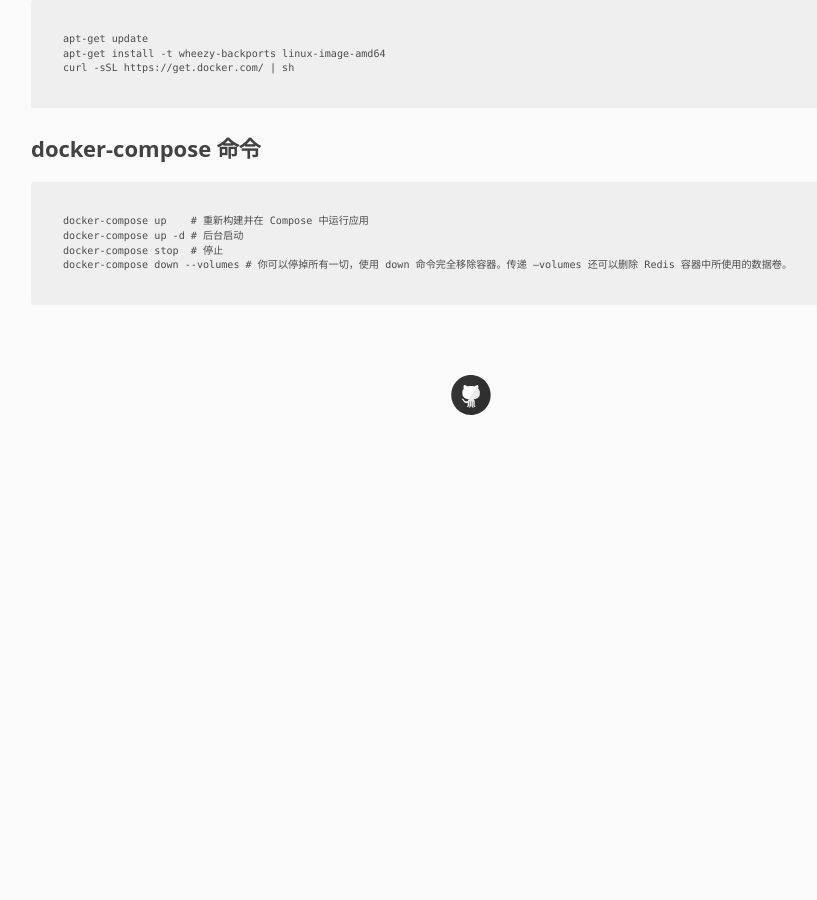
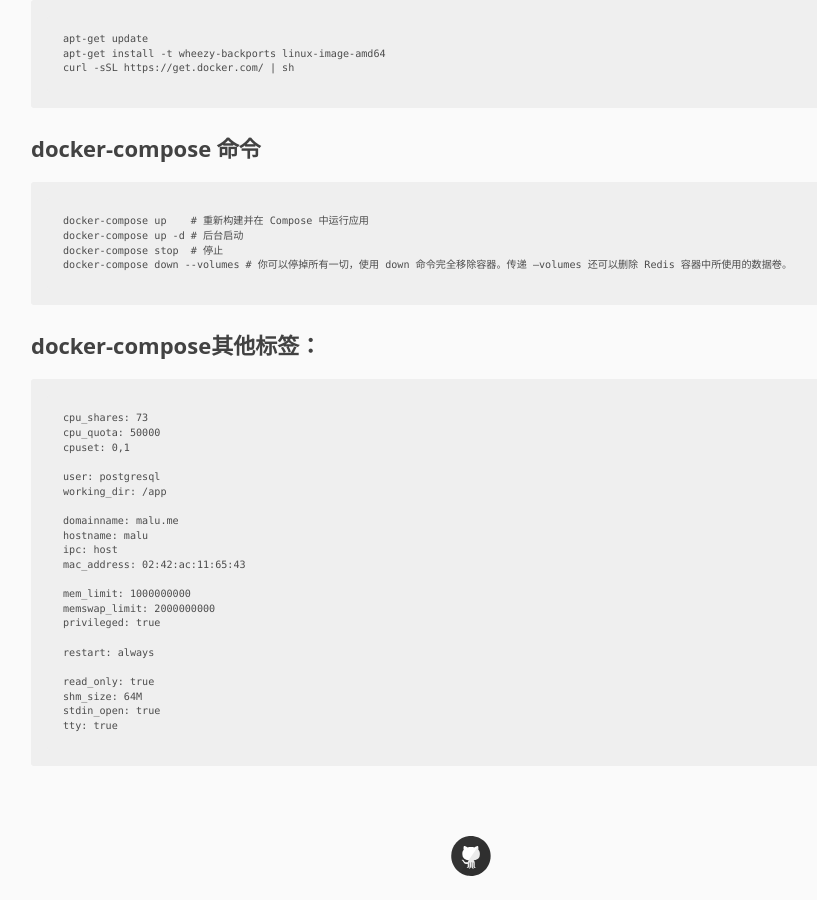
Before and after one commit to pingmalu/pingmalu.github.io, a Jekyll site: the page built from _posts/2015-12-02-Docker日常笔记.md, in a window 1280 px wide and 900 px high, scrolled down 11135 px. Shown: the whole window, without its empty margins (169-986 px from the left). Built offline with Jekyll 4.4.1, drawn with Linux system fonts in a browser that asks for light colours; before the commit the page ends 11574 px from its top, so only the background shows below that.

Commit message:
'update'

```diff
--- a/_posts/2015-12-02-Docker日常笔记.md
+++ b/_posts/2015-12-02-Docker日常笔记.md
@@ -456,3 +456,28 @@
 	docker-compose up -d # 后台启动
 	docker-compose stop  # 停止
 	docker-compose down --volumes # 你可以停掉所有一切，使用 down 命令完全移除容器。传递 —volumes 还可以删除 Redis 容器中所使用的数据卷。
+
+# docker-compose其他标签：
+
+	cpu_shares: 73
+	cpu_quota: 50000
+	cpuset: 0,1
+
+	user: postgresql
+	working_dir: /app
+
+	domainname: malu.me
+	hostname: malu
+	ipc: host
+	mac_address: 02:42:ac:11:65:43
+
+	mem_limit: 1000000000
+	memswap_limit: 2000000000
+	privileged: true
+
+	restart: always
+
+	read_only: true
+	shm_size: 64M
+	stdin_open: true
+	tty: true
```
